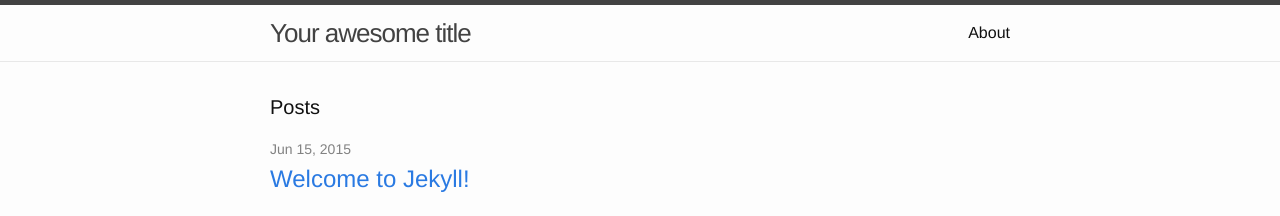
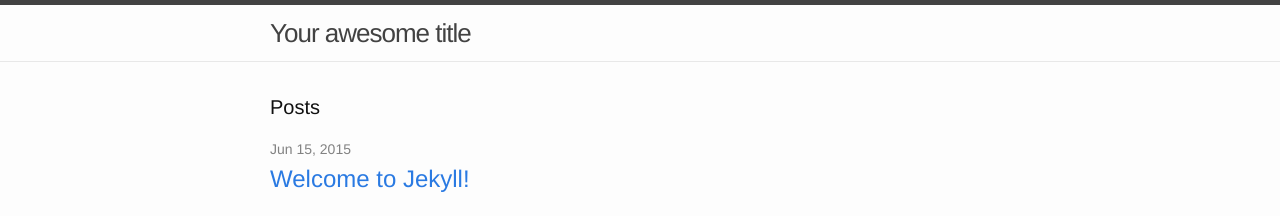
Before and after one commit to skykver/skykver.github.com, a Jekyll site: the page built from index.html, in a window 1280 px wide. Shown: the top 216 px of the page. Built offline with Jekyll 4.4.1, drawn with Linux system fonts in a browser that asks for light colours.

Commit message:
Update header.html

```diff
--- a/_includes/header.html
+++ b/_includes/header.html
@@ -13,7 +13,7 @@
         </svg>
       </a>
 
-      <div class="trigger">
+<!--      <div class="trigger">
         {% for page in site.pages %}
           {% if page.title %}
           <a class="page-link" href="{{ page.url | prepend: site.baseurl }}">{{ page.title }}</a>
@@ -23,5 +23,5 @@
     </nav>
 
   </div>
-
+-->
 </header>
```
